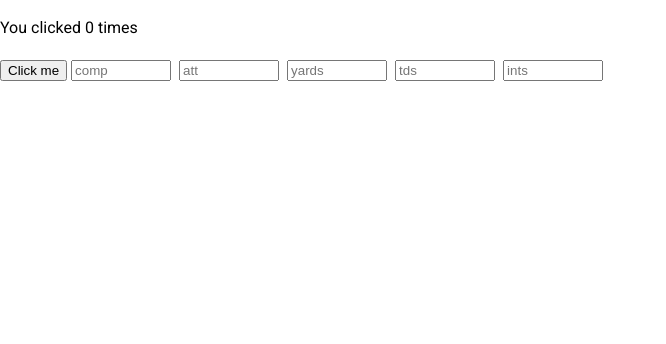
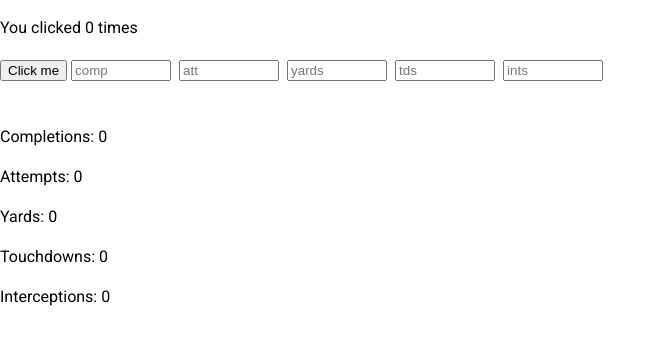
Before and after one commit to gavinkeene1/Passer-Rating-Comparison-Tool, a React (Create React App) app: page /passer-rating in a window 1280 px wide. Shown: the top 344 px of the page, without its empty margins (0-666 px from the left). Built offline with nearby package versions, Linux system fonts and the light colour scheme; no server answers.

Commit message:
Create Inputs and Set Values for Passing Stats

```diff
--- a/src/PasserRatingInput.js
+++ b/src/PasserRatingInput.js
@@ -1,5 +1,5 @@
 import * as React from 'react';
-import { useState } from 'react';
+import { useState, useCallback } from 'react';
 import { Link } from 'react-router-dom';
 
 /*class PasserRatingInput extends React.Component {
@@ -30,6 +30,20 @@ import { Link } from 'react-router-dom';
 
 function PasserRatingInput() {
   const [completions, setCompletions] = useState(0);
+  const [attempts, setAttempts] = useState(0);
+  const [yards, setYards] = useState(0);
+  const [touchdowns, setTouchdowns] = useState(0);
+  const [interceptions, setInterceptions] = useState(0);
+
+  const setValue = (event) => {
+    const value = Number(event.target.value);
+    event.target.id === 'completions' && setCompletions(value);
+    event.target.id === 'attempts' && setAttempts(value);
+    event.target.id === 'yards' && setYards(value);
+    event.target.id === 'touchdowns' && setTouchdowns(value);
+    event.target.id === 'interceptions' && setInterceptions(value);
+    console.log(`completions: ${completions}`);
+  };
 
   return (
     <div>
@@ -37,11 +51,17 @@ function PasserRatingInput() {
       <button onClick={() => setCompletions(completions + 1)}>
         Click me
       </button>
-      <input type="text" id="fname" name="fname" placeholder='comp' style={{width: 100, margin: 4}} />
-      <input type="text" id="fname" name="fname" placeholder='att' style={{width: 100, margin: 4}} />
-      <input type="text" id="fname" name="fname" placeholder='yards' style={{width: 100, margin: 4}} />
-      <input type="text" id="fname" name="fname" placeholder='tds' style={{width: 100, margin: 4}} />
-      <input type="text" id="fname" name="fname" placeholder='ints' style={{width: 100, margin: 4}} /><br /><br></br>
+      <input type="text" id="completions" name="fname" placeholder='comp' style={{width: 100, margin: 4}} onChange={setValue} />
+      <input type="text" id="attempts" name="fname" placeholder='att' style={{width: 100, margin: 4}} onChange={setValue} />
+      <input type="text" id="yards" name="fname" placeholder='yards' style={{width: 100, margin: 4}} onChange={setValue} />
+      <input type="text" id="touchdowns" name="fname" placeholder='tds' style={{width: 100, margin: 4}} onChange={setValue} />
+      <input type="text" id="interceptions" name="fname" placeholder='ints' style={{width: 100, margin: 4}} onChange={setValue} /><br /><br></br>
+
+      <p>Completions: {completions}</p>
+      <p>Attempts: {attempts}</p>
+      <p>Yards: {yards}</p>
+      <p>Touchdowns: {touchdowns}</p>
+      <p>Interceptions: {interceptions}</p>
     </div>
   );
 }
```
